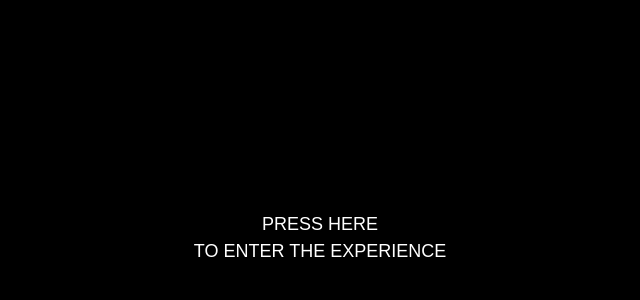
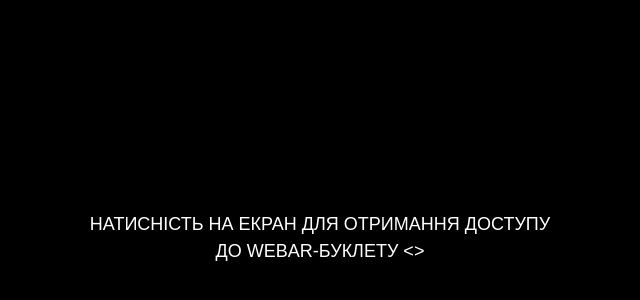
Before and after one commit to Vladislav346/WebAR-Example, a plain HTML site: page index.html in a window 1280 px wide. Shown: the part 162-462 px from the top of the page, without its empty margins (320-960 px from the left). Drawn offline with nearby package versions, Linux system fonts and the light colour scheme.

Commit message:
Changed by GitHub

```diff
--- a/index.html
+++ b/index.html
@@ -27,9 +27,9 @@
                 text-transform: uppercase; font-family: Arial, Helvetica, sans-serif; font-weight: 400; line-height: 1.5em; font-size: large; white-space: nowrap;
                 user-select: none; pointer-events: none;
             ">
-            Press here
+            Натисність на екран для отримання доступу
             <br>
-            to enter the experience
+            до WebAR-буклету <<IBM Tabulators and Accounting Machines>>
         </div>
     </div>
 
```
